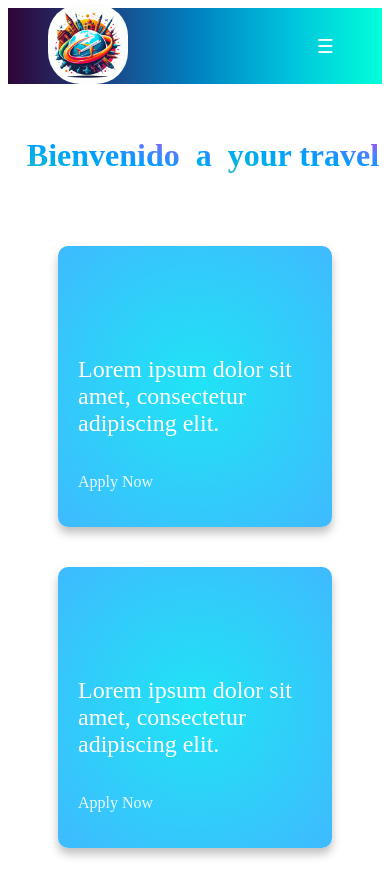
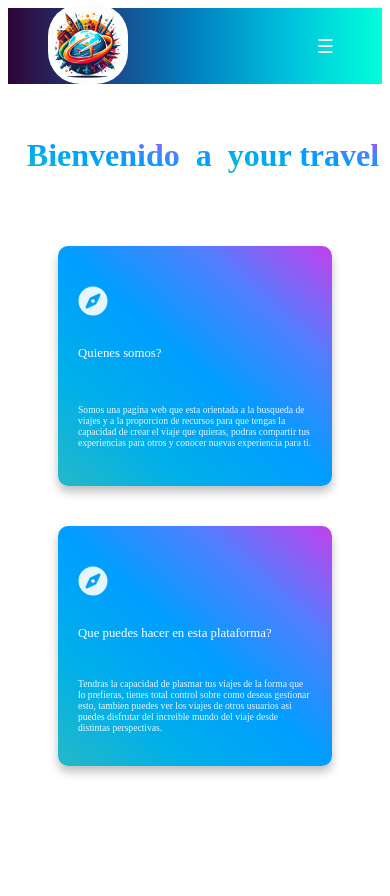
Before and after one commit to tomas12py/Blog-project, a React (Vite) app: page / in a window 390 px wide. Shown: the top 896 px of the page. After the commit the page ends 844 px from the top, so only its background shows below. Built offline with nearby package versions, Linux system fonts and the light colour scheme.

Commit message:
Changes are made in the text card component adding new props and responsive

```diff
--- a/src/components/common/TextCard.jsx
+++ b/src/components/common/TextCard.jsx
@@ -1,23 +1,18 @@
 import '../../styles/app.css'
+import { FaCompass } from "react-icons/fa";
 
-
-export const TextCard = ({background = ""}) => {
+export const TextCard = ({background = "",title = "",text = ""}) => {
   return (
    <>
       <div className="card" style={{background}}>
         <div className="card__icon">
-          <i className="fas fa-bolt" />
+            <FaCompass/>
         </div>
-        <p className="card__exit">
-          <i className="fas fa-times" />
-        </p>
         <h2 className="card__title">
-          Lorem ipsum dolor sit amet, consectetur adipiscing elit.
+          {title}
         </h2>
         <p className="card__apply">
-          <a className="card__link" href="#">
-            Apply Now <i className="fas fa-arrow-right" />
-          </a>
+           {text}
         </p>
       </div>
 </>
--- a/src/components/pages/LandingPage.jsx
+++ b/src/components/pages/LandingPage.jsx
@@ -15,10 +15,20 @@ export const LandingPage = () => {
   <div className="main-container">
     <div className="cards">
      <TextCard
-     background='radial-gradient(#1fe4f5, #3fbafe)'
+     background='linear-gradient(to right top, #24b9c7, #00afea, #009eff, #517fff, #c241ec)'
+     title='Quienes somos?'
+     text='Somos una pagina web que esta orientada a la busqueda de viajes y a la proporcion de recursos para
+     que tengas la capacidad de crear el viaje que quieras, podras compartir tus experiencias para otros y conocer
+     nuevas experiencia para ti.
+     '
      />
      <TextCard
-     background='radial-gradient(#1fe4f5, #3fbafe)'
+     background='linear-gradient(to right top, #24b9c7, #00afea, #009eff, #517fff, #c241ec)'
+     title = "Que puedes hacer en esta plataforma?"
+     text='Tendras la capacidad de plasmar tus viajes de la forma que lo prefieras, tienes total control
+     sobre como deseas gestionar esto, tambien puedes ver los viajes de otros usuarios asi puedes disfrutar del
+     increible mundo del viaje desde distintas perspectivas.
+     '
      />
     </div>
   </div>
--- a/src/styles/App.css
+++ b/src/styles/App.css
@@ -128,7 +128,7 @@ body {
   transform: scale(1.01);
 }
 
-.card__link,
+
 .card__exit,
 .card__icon {
   position: relative;
@@ -170,6 +170,7 @@ body {
 .card__apply {
   grid-row: 4/5;
   align-self: center;
+  color: rgba(255, 255, 255, 0.9)
 }
 
 
@@ -180,6 +181,19 @@ body {
   }
 }
 
+@media (max-width: 768px)
+{
+  .card__title { font-size: 1em; }
+  .card__apply { font-size: 0.9em; }
+}
+
+@media (max-width: 480px)
+{
+  .card__title { font-size: 0.8em; }
+  .card__apply { font-size: 0.6em; margin-bottom: 2.5rem; }
+
+}
+
 .gradient-title {
   background: linear-gradient(to right top, #24b9c7, #00afea, #009eff, #517fff, #c241ec);
   -webkit-background-clip: text;
```
